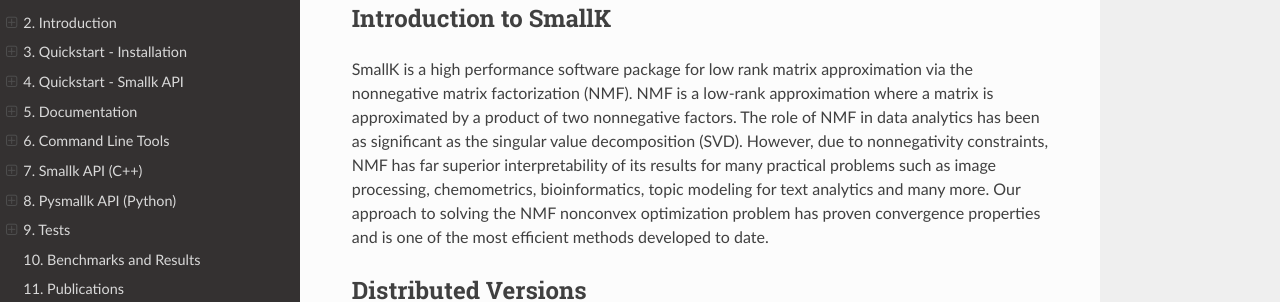
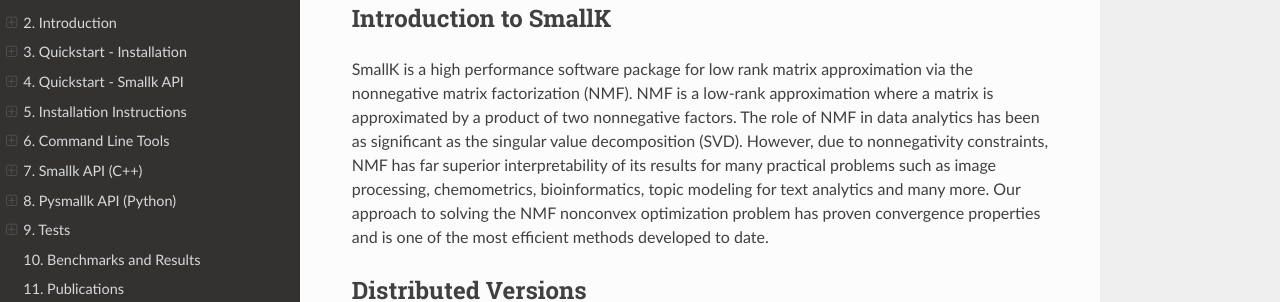
Before and after one commit to smallk/smallk, a Sphinx documentation site: the page built from sphinx/source/index.rst, in a window 1280 px wide. Shown: the part 158-460 px from the top of the page. Built offline with Sphinx 7.4.7 and the Read the Docs theme 2.0.0, drawn with Linux system fonts in a browser that asks for light colours; formulas are drawn with MathJax 3.

Commit message:
big restructure of documentation section to now call it installation instructions

```diff
--- a/sphinx/source/index.rst
+++ b/sphinx/source/index.rst
@@ -26,7 +26,7 @@
    pages_introduction
    pages_quickstartInstall
    pages_quickstartSmallkAPI
-   pages_documentation
+   pages_installation
    pages_commandLineTools
    pages_smallkAPI
    pages_pysmallkAPI
--- a/sphinx/source/pages_documentation.rst
+++ b/sphinx/source/pages_documentation.rst
@@ -5,5 +5,3 @@
 .. toctree::
    :maxdepth: 8
    :name: installationtoc
-
-   pages_documentation_installation
--- a/sphinx/source/pages_documentation_installation.rst
+++ b/sphinx/source/pages_installation.rst
@@ -1,6 +1,6 @@
-############
-Installation
-############
+#########################
+Installation Instructions
+#########################
 
 .. only:: html
 
@@ -9,12 +9,14 @@
 ..
    :backlinks: entry
 
-***************************
-Standard Build Instructions
-***************************
+..
+   ***************************
+   Standard Build Instructions
+   ***************************
 
+*************
 Prerequisites
-=============
+*************
 * A modern C++ compiler that supports the C++11 standard, such as the latest release of the GNU or clang compilers
 * `Elemental <http://libelemental.org/>`_, a high-performance library for dense, distributed linear algebra, which requires:
 
@@ -475,15 +480,15 @@
 
 
 Installation of Python libraries
---------------------------------
+================================
 
 **Note: the following section for installing the Python libraries can be skipped if not needed.**
 
 OSX:Install Python libraries
-^^^^^^^^^^^^^^^^^^^^^^^^^^^^
+----------------------------
 
 Install Python scientific packages
-""""""""""""""""""""""""""""""""""
+^^^^^^^^^^^^^^^^^^^^^^^^^^^^^^^^^^
 
 Assuming that you have used brew to install gcc, as indicated earlier, you can run the following commands to install the necessary libraries::
 
@@ -521,7 +526,7 @@
 If you are using OpenBLAS, you should see that indicated as well.
 
 Install Cython: a Python interface to C/C++
-"""""""""""""""""""""""""""""""""""""""""""
+^^^^^^^^^^^^^^^^^^^^^^^^^^^^^^^^^^^^^^^^^^^
 
 First install the Python Package Index utility, pip. Many Python packages are configured to use this package manager, Cython being one.::
 
@@ -544,7 +549,7 @@
 
 
 Linux:Install Python libraries
-^^^^^^^^^^^^^^^^^^^^^^^^^^^^^^
+------------------------------
 The Python libraries can easily be installed via pip and apt-get with the following commands::
 
 		apt-get install pip
@@ -560,17 +565,18 @@
 This allows for special installations of Python such as Continuum Analytics' `Anaconda <https://www.continuum.io/>`_ distribution site-packages to be accessed.
 
 
+********************************
 Build and Installation of SmallK
-================================
+********************************
 
 Obtain the Source Code
-----------------------
+======================
 
 The source code for the SmallK library can be downloaded from the `SmallK repository <https://github.com/smallk/smallk.github.io/tree/master/code>`_ on github.
 Once downloaded uncompress the tar ball and follow the installation instructions below.
 
 Build the SmallK library
-------------------------
+========================
 
 After downloading and unpacking the code tarball cd into the top-level ``libsmallk1_<version>`` directory, where version is ``MAJOR.MINOR.PATCH`` (for example 1.6.2). The makefiles assume that you followed our suggested installation plan for Elemental. If this is NOT the case you will need to do one of the following:
 
@@ -597,7 +603,7 @@
 	7. ``pysmallk.so``, if PYSMALLK=1 (0: default), the Python-wrapped SmallK library, making SmallK available via Python
 
 Install the SmallK library
---------------------------
+==========================
 
 To install the code, run this command to install to the default location, which is ``/usr/local/smallk``::
 
@@ -620,7 +626,7 @@
 Before testing the installation, the test code needs to access data. The data is located in a separate github repository so that when cloning the code, the large amount of data is not included. The data repository is located on github at `smallk_data <https://github.com/smallk/smallk_data>`_:
 
 Check the build and installation
---------------------------------
+================================
 
 To test the build, run this command with ``DATA_DIR`` set to wherever the SmallK data repository was cloned::
 
@@ -649,8 +655,10 @@
 .. NOTE
    Note: Pysmallk requires builds of ``libsmallk``, ``preprocessor``, ``matrixgen``, ``hierclust``, and ``flatclust``.
 
+
+*************************************************
 Build and Installation of pysmallk shared library
-=================================================
+*************************************************
 
 Before building pysmallk, you must ensure that you have already built the standard SmallK library and applications: ``libsmallk``, ``preprocessor``, ``matrixgen``, ``hierclust``, and ``flatclust``.
 
```
Also changed, not shown: other parts of sphinx/source/pages_installation.rst (+3 -0 lines).
